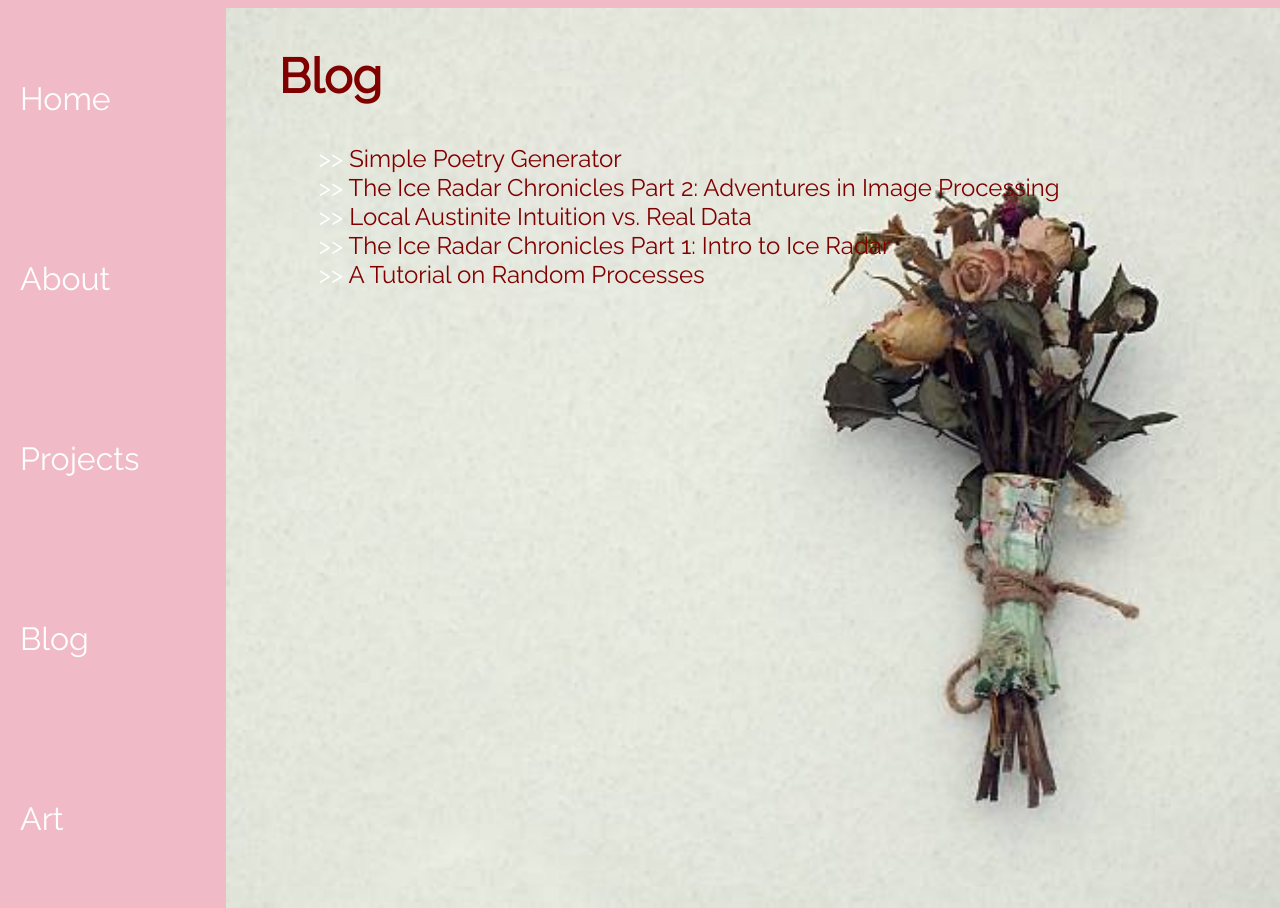
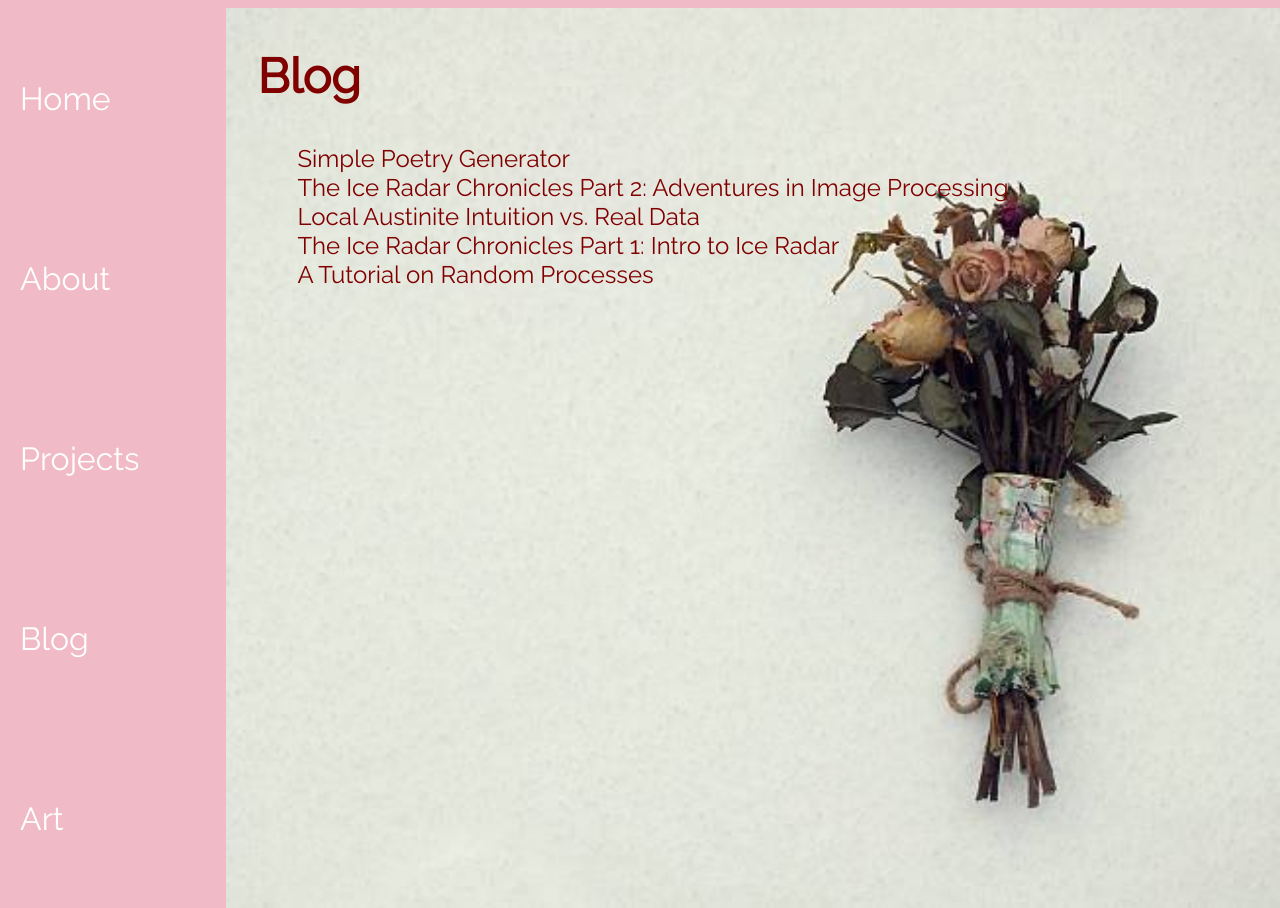
Before and after one commit to AlyssaYelle/AlyssaYelle.github.io, a Jekyll site: the page built from blog/index.html, in a window 1280 px wide. Built offline with Jekyll 4.4.1, drawn with Linux system fonts in a browser that asks for light colours.

```diff
--- a/blog/index.html
+++ b/blog/index.html
@@ -8,7 +8,7 @@ title: Blog
 		<ul class="posts">
 
 	  	{% for post in site.posts %}
-	    	<li>>> <a href="{{ post.url }}" title="{{ post.title }}">{{ post.title }}</a></li>
+	    	<li><a href="{{ post.url }}" title="{{ post.title }}">{{ post.title }}</a></li>
 	  	{% endfor %}
 		</ul>
 	</div>
--- a/css/main.css
+++ b/css/main.css
@@ -85,8 +85,8 @@ section {
 
 .list {
   text-align: left;
-  margin-left: 5%;
-  margin-right: 20%;
+  margin-left: 3%;
+  margin-right: 10%;
 }
 
 
```
